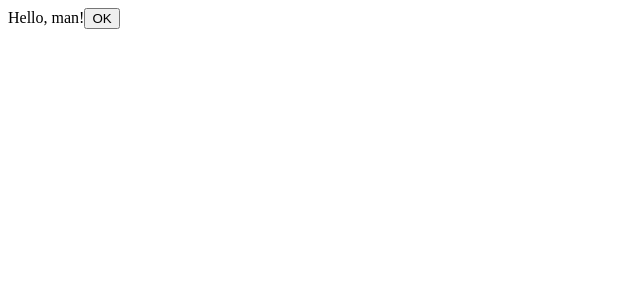
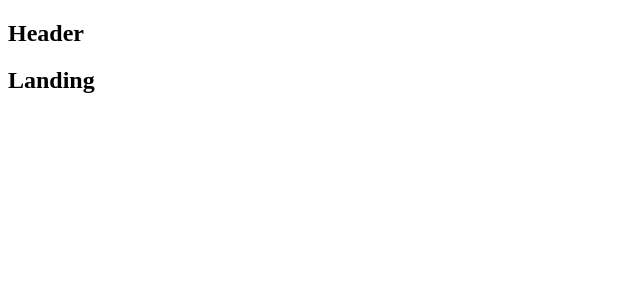
Before and after one commit to vnosikov/books-tracker-server, a React (Create React App) app in the folder client/: page / in a window 1280 px wide. Shown: the top 300 px of the page, without its empty margins (0-640 px from the left). Built offline with nearby package versions, Linux system fonts and the light colour scheme.

Commit message:
setting react router

```diff
--- a/client/src/components/App.js
+++ b/client/src/components/App.js
@@ -1,14 +1,24 @@
 import React from 'react';
-import { useDispatch } from 'react-redux';
-import { test } from '../reducers/authReducer';
+import { BrowserRouter, Route, Switch } from 'react-router-dom';
 
+const Header = () => <h2>Header</h2>
+const Landing = () => <h2>Landing</h2>
+const ProjectsList = () => <h2>Projects List</h2>
+const Dashboard = () => <h2>Dashboard</h2>
+const NewItem = () => <h2>New Item</h2>
 
 const App = () => {
-  const dispatch = useDispatch();
   return (
     <div>
-      Hello, man!
-      <button onClick={() => {dispatch(test()); }}>OK</button>
+      <Header />
+      <BrowserRouter>
+        <Switch>
+          <Route exact path="/" component={Landing} />
+          <Route exact path="/projects" component={ProjectsList} />
+          <Route exact path="/dashboard" component={Dashboard} />
+          <Route exact path="/dashboard/new" component={NewItem} />
+        </Switch>
+      </BrowserRouter>
     </div>
   );
 }
--- a/client/src/index.js
+++ b/client/src/index.js
@@ -9,7 +9,7 @@ import authReducer from './reducers/authReducer';
 
 const store = configureStore({
   reducer: {
-    auth: authReducer,
+    authNode: authReducer,
   },
 });
 
```
